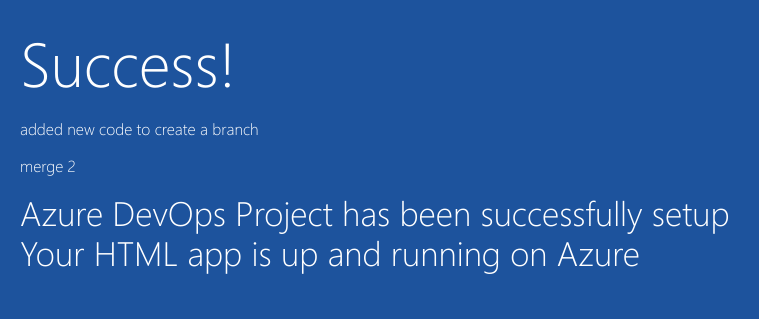
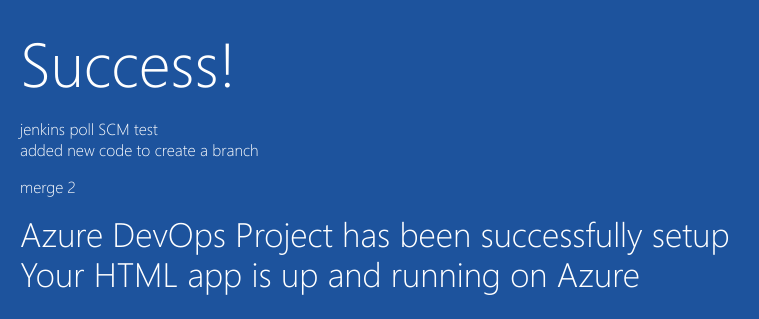
Before and after one commit to shubharani/devops, a plain HTML site: page index.html in a window 1280 px wide. Shown: the part 352-671 px from the top of the page, 205-964 px from the left. Drawn offline with Linux system fonts and the light colour scheme.

Commit message:
jenkins test

```diff
--- a/index.html
+++ b/index.html
@@ -19,6 +19,7 @@
         </div>
             <div class="content-body">
                 <div class="success-text">Success!</div>
+                <div>jenkins poll SCM test</div>
                 <div>added new code to create a branch</div>
                 <p>merge 2 </p>
                 <div class="description line-1"> Azure DevOps Project has been successfully setup</div>
```
